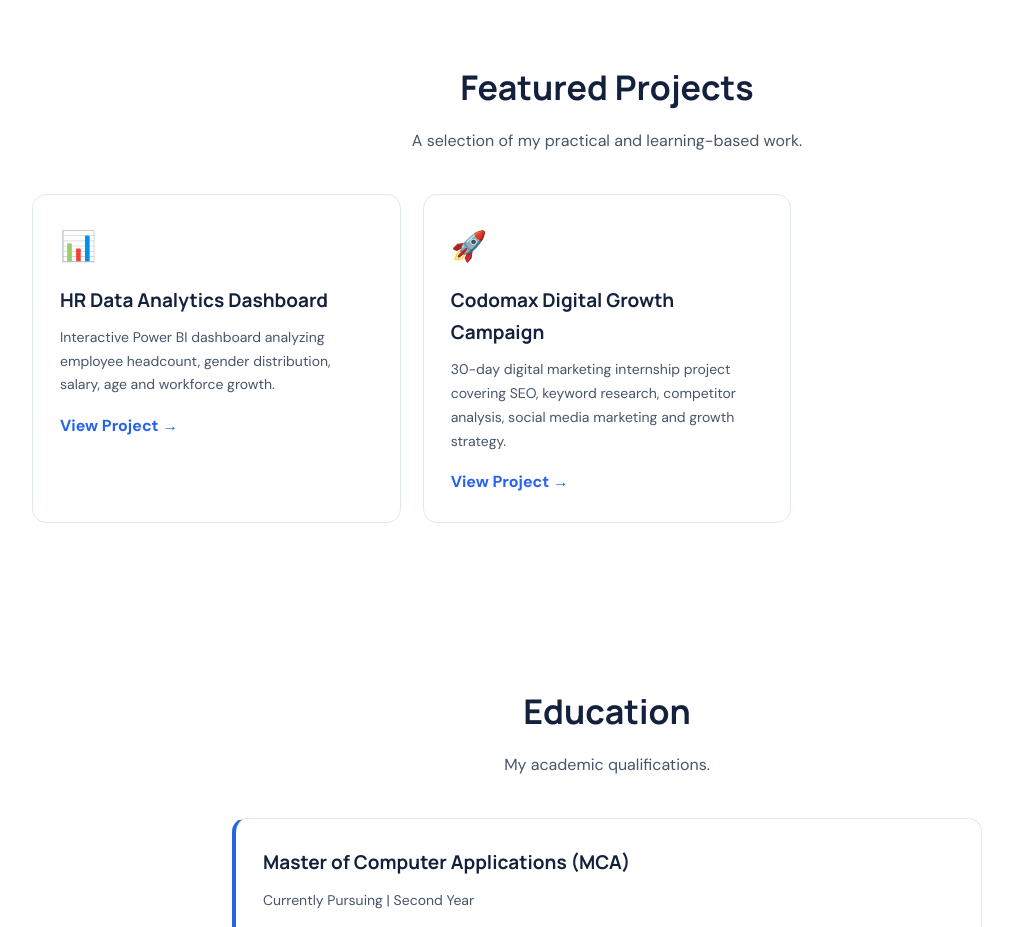
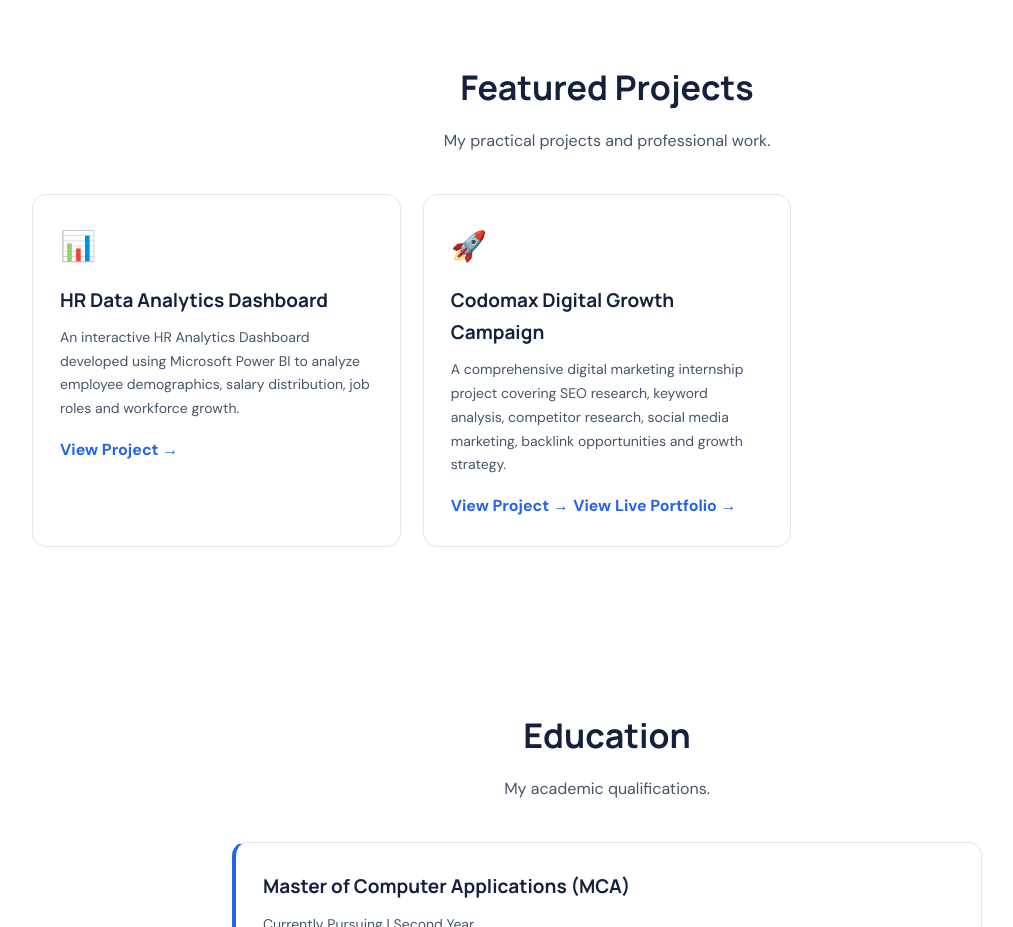
Before and after one commit to Chaitali-patil01/Chaitali-Portfolio, a plain HTML site: page index.html in a window 1280 px wide. Shown: the part 1960-2887 px from the top of the page, without its empty margins (33-1046 px from the left). Drawn offline with Linux system fonts and the light colour scheme.

Commit message:
Update index.html

```diff
--- a/index.html
+++ b/index.html
@@ -497,7 +497,7 @@ different professional domains.
 
 <div class="section-heading">
 <h2>Featured Projects</h2>
-<p>A selection of my practical and learning-based work.</p>
+<p>My practical projects and professional work.</p>
 </div>
 
 <div class="grid">
@@ -505,23 +505,36 @@ different professional domains.
 <div class="card">
 <div class="icon">📊</div>
 <h3>HR Data Analytics Dashboard</h3>
-<p>Interactive Power BI dashboard analyzing employee headcount,
-gender distribution, salary, age and workforce growth.</p>
+
+<p>
+An interactive HR Analytics Dashboard developed
+using Microsoft Power BI to analyze employee
+demographics, salary distribution, job roles
+and workforce growth.
+</p>
+
 <a href="https://github.com/Chaitali-patil01/Data-Analytics-Projects"
 target="_blank">View Project →</a>
+
 </div>
-
-
-
 
 <div class="card">
 <div class="icon">🚀</div>
 <h3>Codomax Digital Growth Campaign</h3>
-<p>30-day digital marketing internship project covering
-SEO, keyword research, competitor analysis,
-social media marketing and growth strategy.</p>
+
+<p>
+A comprehensive digital marketing internship
+project covering SEO research, keyword analysis,
+competitor research, social media marketing,
+backlink opportunities and growth strategy.
+</p>
+
 <a href="https://github.com/Chaitali-patil01/Codomax-Digital-Marketing-Internship"
 target="_blank">View Project →</a>
+
+<a href="https://chaitali-patil01.github.io/Codomax-Digital-Marketing-Internship/"
+target="_blank">View Live Portfolio →</a>
+
 </div>
 
 </div>
```
